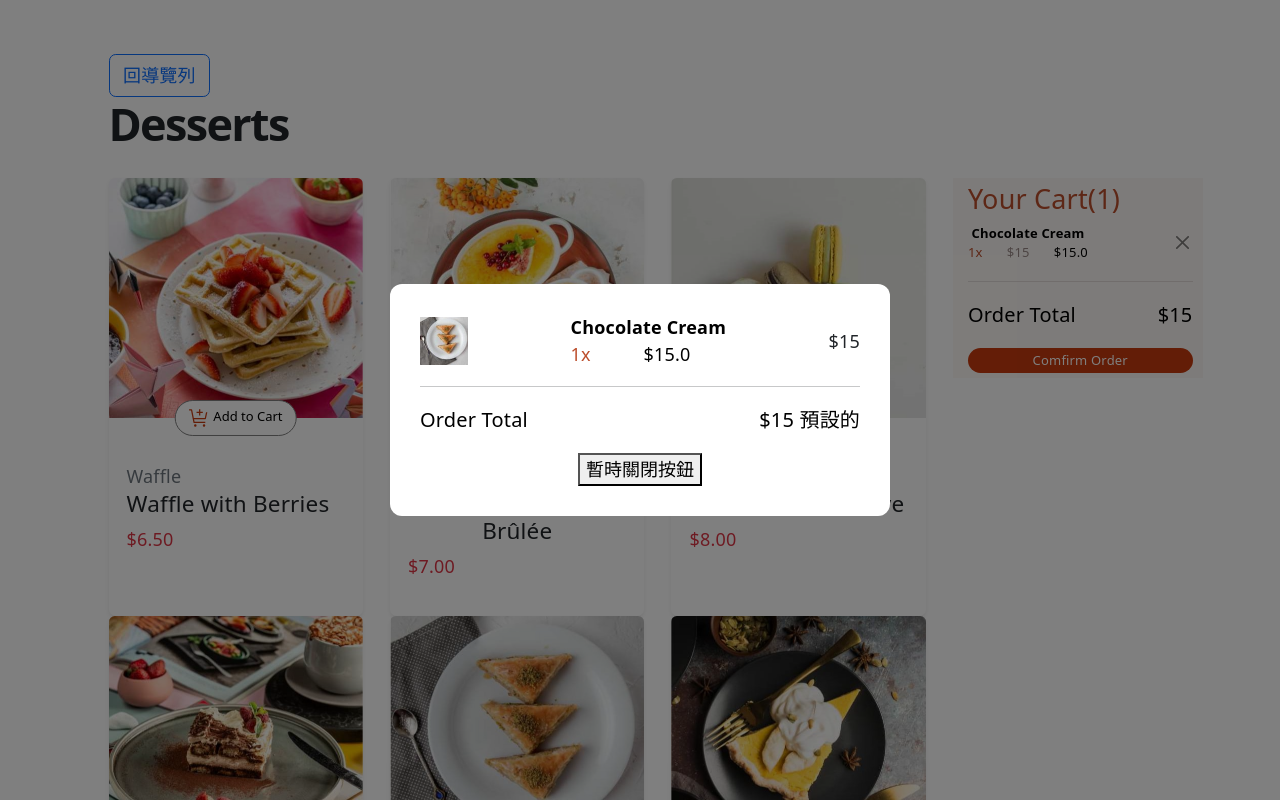
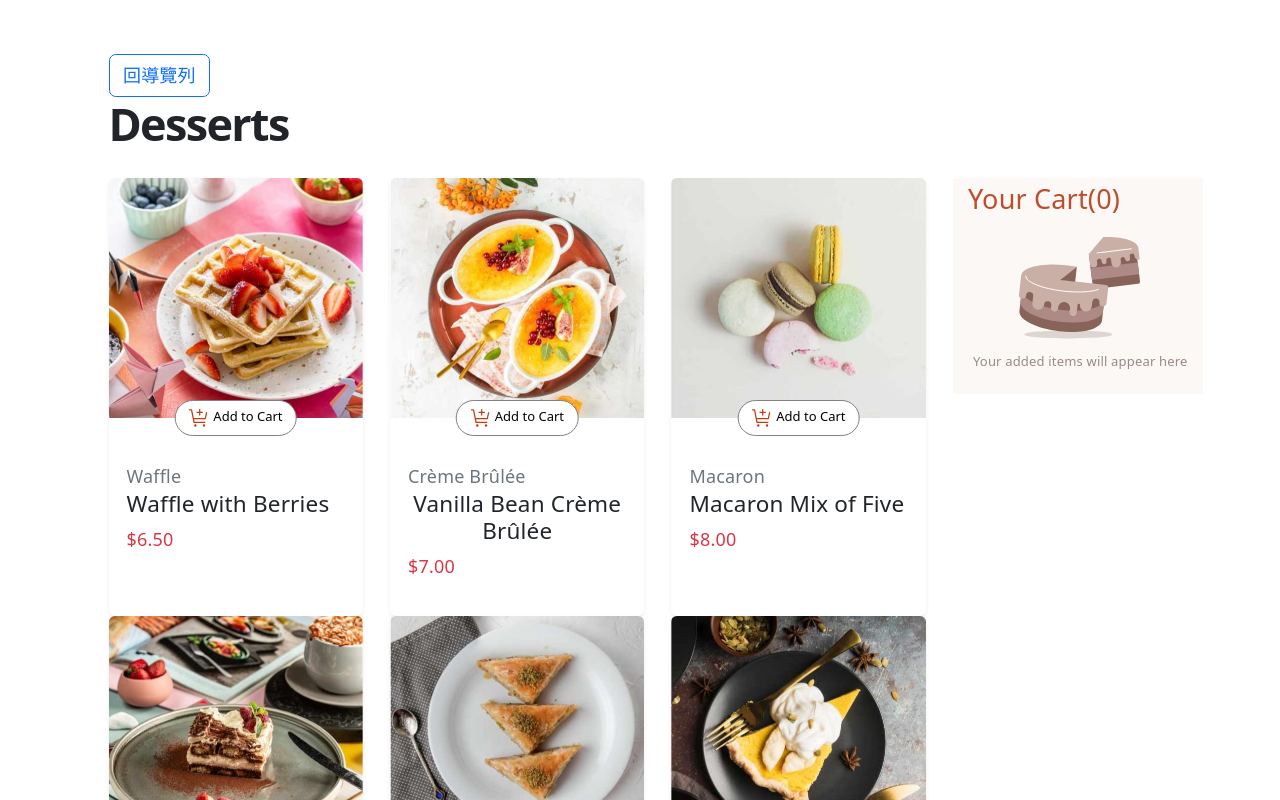
Before and after one commit to Jiang-Min-Zang/Practice-vue, a Vue app: page /FunctionProductList in a window 1280 px wide. Shown: the top 800 px of the page. Built offline with nearby package versions, Linux system fonts and the light colour scheme; data requests are answered from the project's data file.

Commit message:
v06.05 Product list with cart done

```diff
--- a/src/components/CartList.vue
+++ b/src/components/CartList.vue
@@ -14,9 +14,13 @@ const totalPrice = computed(() => {
 });
 const emit = defineEmits<{
   (e: "remove", name: FunctionProductList): void;
+  (e: "open-modal"): void;
 }>();
 const removeItem = (itemName: FunctionProductList) => {
   emit("remove", itemName);
+};
+const confirmOrder = () => {
+  emit("open-modal");
 };
 </script>
 
@@ -61,10 +65,10 @@ const removeItem = (itemName: FunctionProductList) => {
     <hr />
     <div class="checkout">
       <p>Order Total</p>
-      <p>${{ totalPrice }}</p>
+      <p>${{ totalPrice.toFixed(2) }}</p>
     </div>
     <div class="checkout-span">
-      <span>Comfirm Order</span>
+      <span @click="confirmOrder">Comfirm Order</span>
     </div>
   </div>
 </template>
--- a/src/components/CheckoutModal.vue
+++ b/src/components/CheckoutModal.vue
@@ -1,24 +1,39 @@
 <script setup lang="ts">
+import { computed } from "vue";
 const props = defineProps<{
   isOpen: boolean;
   data: any[];
 }>();
 
 const emit = defineEmits(["close"]);
+
+const totalPrice = computed(() => {
+  return props.data.reduce((sum, item) => sum + item.price * item.quantity, 0);
+});
 </script>
 
 <template>
   <div v-if="isOpen" class="modal-backdrop-custom">
     <div class="modal-content-custom">
+      <div class="Modal-title">
+        <img
+          class="mb-3"
+          src="../../public/Function-ProductList/images/icon-order-confirmed.svg"
+          alt=""
+        />
+        <h2>Order Confirmed</h2>
+        <p>We hope you enjoy your food!</p>
+      </div>
       <div v-for="item in data" :key="item.name" class="product-layout">
-        <div class="這是假圖片">
+        <div class="product-item">
+          <div class="pisture">
             <img
-            src="../../public/Function-ProductList/images/image-baklava-thumbnail.jpg"
+              :src="item.image.thumbnail"
               alt=""
               style="width: 48px; height: 48px; object-fit: cover"
             />
           </div>
-        <div class="product-item">
+          <div>
             <div class="product-name">
               {{ item.name }}
             </div>
@@ -27,36 +42,19 @@ const emit = defineEmits(["close"]);
               <div class="product-price">${{ item.price.toFixed(1) }}</div>
             </div>
           </div>
-        <div>${{ item.price.toFixed(1) * item.quantity }}</div>
+        </div>
+        <div>${{ (item.price.toFixed(1) * item.quantity).toFixed(2) }}</div>
       </div>
       <hr />
       <div class="checkout">
         <p>Order Total</p>
-        <p>$15 預設的</p>
+        <p>${{ totalPrice.toFixed(2) }}</p>
       </div>
-
-      <button @click="$emit('close')">暫時關閉按鈕</button>
+      <button class="close-button" @click="$emit('close')">
+        Start New Order
+      </button>
     </div>
   </div>
-
-  <!-- 下面這是Cartlist一模一樣的部分 先備著 -->
-  <!-- <div v-for="item in data" :key="item.name" class="product-layout">
-    <div class="product-item">
-      <div class="product-name">
-        {{ item.name }}
-      </div>
-      <div class="product-centent">
-        <div class="product-amount">{{ item.quantity }}x</div>
-        <div>${{ item.price.toFixed(1) * item.quantity }}</div>
-        <div class="product-price">${{ item.price.toFixed(1) }}</div>
-      </div>
-    </div>
-  </div>
-  <hr />
-  <div class="checkout">
-    <p>Order Total</p>
-    <p>${{ totalPrice }}</p>
-  </div> -->
 </template>
 
 <style lang="scss" scoped>
@@ -79,33 +77,64 @@ const emit = defineEmits(["close"]);
   width: 90%;
   max-width: 500px; /* 這裡可以根據你的 Figma 寬度調整 */
 }
+.Modal-title {
+  display: flex;
+  flex-direction: column;
+  text-align: left;
+  > img {
+    width: 40px;
+  }
+  h2 {
+    font-weight: bolder;
+  }
+  p {
+    color: rgb(153, 137, 135);
+  }
+}
 .product-layout {
   display: flex;
   flex-direction: row;
   align-items: center;
+  padding: 5px 15px;
   justify-content: space-between;
-
+  background-color: rgb(252, 248, 245);
+  .product-item {
+    display: flex;
+    flex-direction: row;
+    gap: 12px;
+  }
   .product-name {
     color: black;
     font-weight: bolder;
   }
   .product-centent {
     display: flex;
-    justify-content: space-between;
+    justify-content: left;
+    gap: 10px;
     width: 120px;
     .product-amount {
       color: rgb(188, 78, 44);
     }
     .product-price {
-      color: black;
+      color: rgb(153, 137, 135);
     }
   }
 }
+
 .checkout {
   display: flex;
   flex-direction: row;
   justify-content: space-between;
   font-size: 20px;
+  font-weight: bolder;
   color: black;
 }
+.close-button {
+  background-color: rgb(200, 59, 14);
+  color: white;
+  border-radius: 25px;
+  height: 32px;
+  width: 100%;
+  border: none;
+}
 </style>
--- a/src/pages/Function-ProductList/index.vue
+++ b/src/pages/Function-ProductList/index.vue
@@ -8,12 +8,12 @@ import CartList from "../../components/CartList.vue";
 import CheckoutModal from "../../components/CheckoutModal.vue";
 
 const myCart = ref<any[]>([
-  {
-    name: "Chocolate Cream",
-    price: 15,
-    quantity: 1,
-    img: 123,
-  },
+  // {
+  //   name: "Chocolate Cream",
+  //   price: 15,
+  //   quantity: 1,
+  //   img: 123,
+  // },
 ]);
 
 const handleAddToCart = (product: FunctionProductList) => {
@@ -25,6 +25,7 @@ const handleAddToCart = (product: FunctionProductList) => {
       ...product,
       quantity: 1,
     });
+    // console.log(myCart);
   }
 };
 
@@ -45,7 +46,7 @@ onMounted(async () => {
     console.log("圖片抓取失敗", error);
   }
 });
-const isModalOpen = ref(true);
+const isModalOpen = ref(false);
 </script>
 
 <template>
@@ -68,7 +69,11 @@ const isModalOpen = ref(true);
         </div>
 
         <div class="col-12 col-md-3">
-          <CartList :data="myCart" @remove="handleRemoveItem" />
+          <CartList
+            :data="myCart"
+            @remove="handleRemoveItem"
+            @open-modal="isModalOpen = true"
+          />
         </div>
 
         <div>
```
Also changed, not shown: 1 other file (tests, documents, lock files or other folders). Lines whose indentation alone changed are shown as unchanged.
